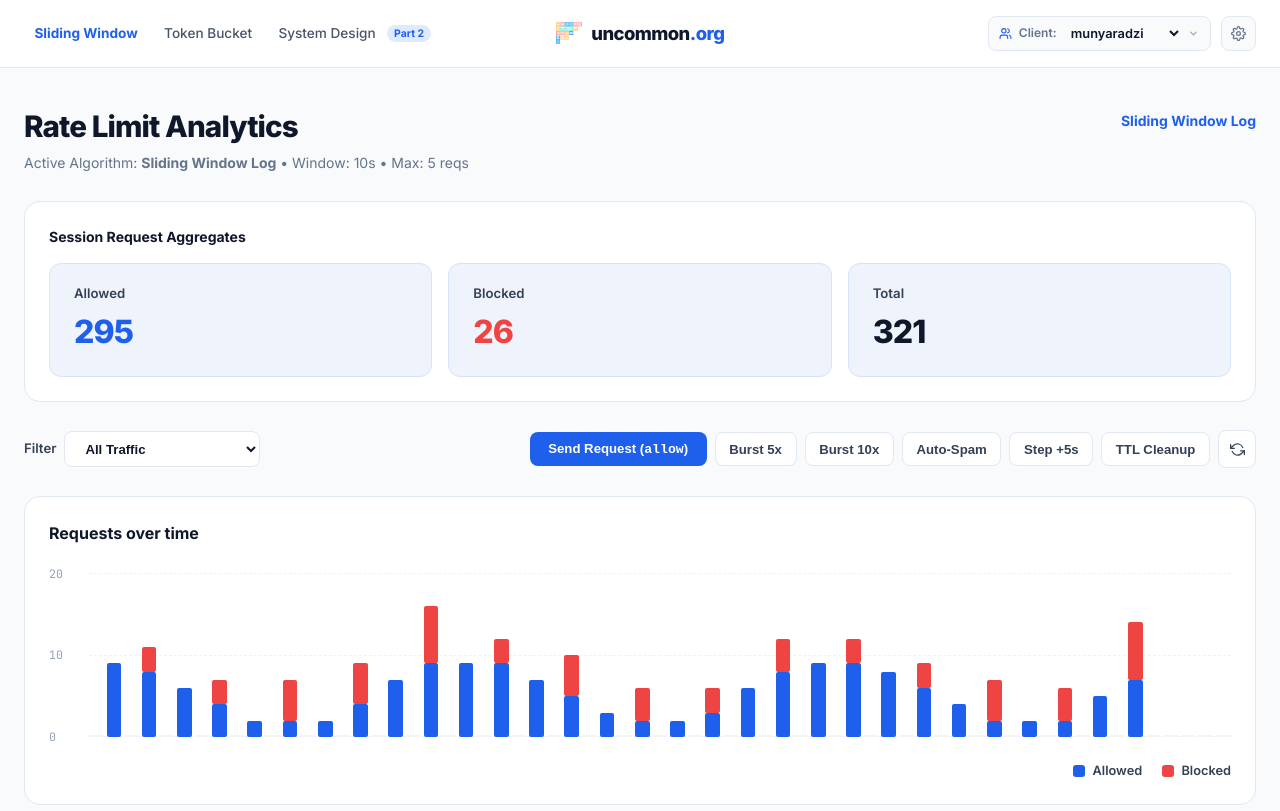
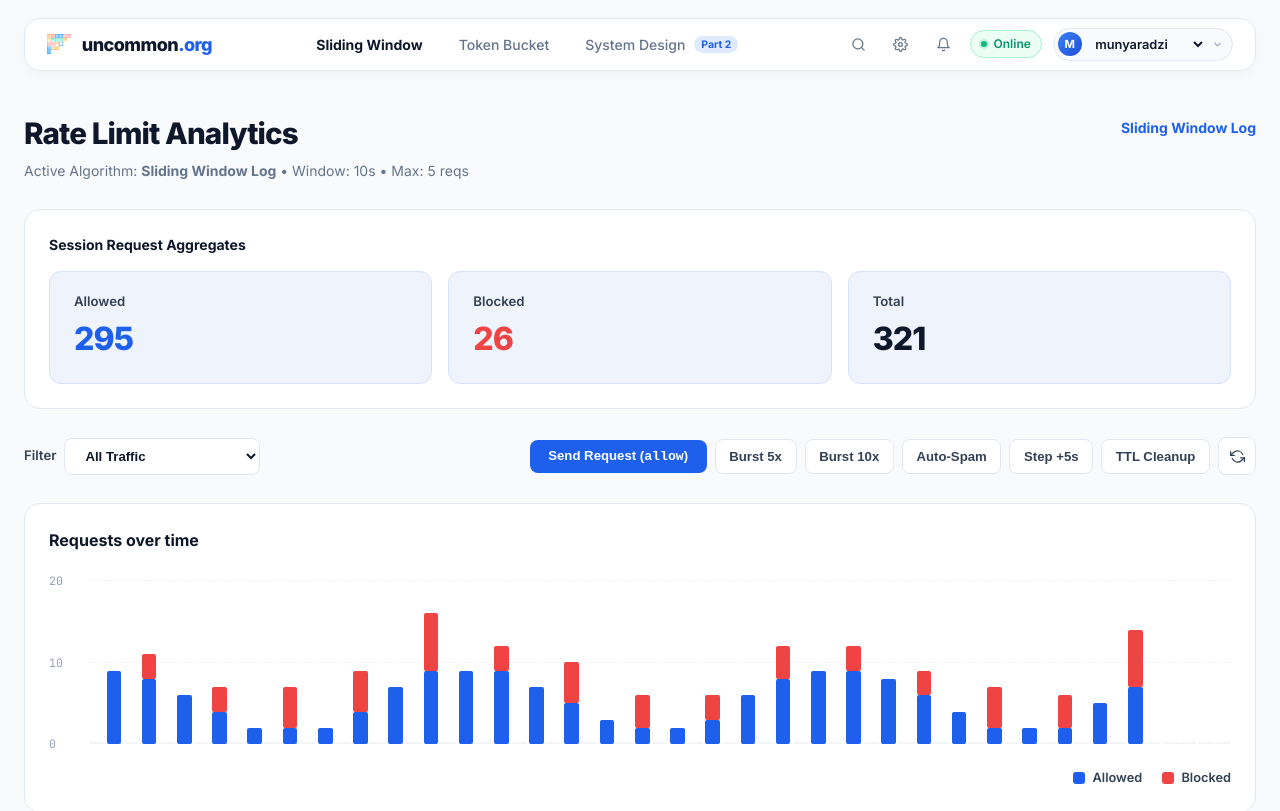
Before and after one commit to munyaradzichakwenya60-coder/uncommon-rate-limiter, a website built with Vite: page index.html in a window 1280 px wide. Shown: the top 811 px of the page. Built offline with nearby package versions, Linux system fonts and the light colour scheme.

Commit message:
update navbar to floating capsule layout

```diff
--- a/index.html
+++ b/index.html
@@ -13,24 +13,9 @@
     <div class="header-inner minimal-navbar-inner">
 
       <div class="minimal-nav-left">
-        <nav class="nav-links minimal-nav-links">
-          <button id="nav-sliding" class="nav-link minimal-nav-item active" title="Sliding Window Log Algorithm">
-            <span>Sliding Window</span>
-          </button>
-          <button id="nav-bucket" class="nav-link minimal-nav-item" title="Token Bucket Algorithm">
-            <span>Token Bucket</span>
-          </button>
-          <button id="nav-sys-design" class="nav-link minimal-nav-item" title="Distributed System Design Architecture">
-            <span>System Design</span>
-            <span class="nav-badge-pill minimal-pill">Part 2</span>
-          </button>
-        </nav>
-      </div>
-
-      <div class="minimal-nav-center">
         <a href="#" class="minimal-brand-emblem" title="Uncommon Rate Limiter">
           <div class="minimal-brand-logo-box">
-            <svg width="26" height="22" viewBox="0 0 238 198" fill="none" xmlns="http://www.w3.org/2000/svg">
+            <svg width="24" height="20" viewBox="0 0 238 198" fill="none" xmlns="http://www.w3.org/2000/svg">
               <g id="Group 228">
                 <path fill-rule="evenodd" clip-rule="evenodd" d="M37.0619 157.828L0.000976563 157.828L0.000973323 120.767L37.0619 120.767L37.0619 157.828ZM4.15408 153.674L32.9082 153.674L32.9082 124.92L4.15408 124.92L4.15408 153.674ZM7.34888 151.118L9.26582 151.118L9.26582 127.156L7.34888 127.156L7.34888 151.118ZM14.3772 151.118L12.4602 151.118L12.4602 127.156L14.3772 127.156L14.3772 151.118ZM17.5726 151.118L19.4895 151.118L19.4895 127.156L17.5726 127.156L17.5726 151.118ZM24.6009 151.118L22.684 151.118L22.684 127.156L24.6009 127.156L24.6009 151.118ZM27.7963 151.118L29.7133 151.118L29.7133 127.156L27.7963 127.156L27.7963 151.118Z" fill="#0091FF"/>
                 <path fill-rule="evenodd" clip-rule="evenodd" d="M77.3174 40.2558L77.3174 77.3167L40.2565 77.3167L40.2565 40.2558L77.3174 40.2558ZM73.165 73.1641L73.165 44.41L44.4109 44.41L44.4109 73.1642L73.165 73.1641ZM70.6094 69.97L70.6094 68.0531L46.6476 68.0531L46.6476 69.97L70.6094 69.97ZM70.6091 62.9406L70.6091 64.8575L46.6473 64.8575L46.6473 62.9406L70.6091 62.9406ZM70.6091 59.7472L70.6091 57.8302L46.6473 57.8302L46.6473 59.7472L70.6091 59.7472ZM70.6091 52.7179L70.6091 54.6348L46.6473 54.6348L46.6473 52.7179L70.6091 52.7179ZM70.6091 49.5222L70.6091 47.6053L46.6473 47.6053L46.6473 49.5222L70.6091 49.5222Z" fill="#49E0C6"/>
@@ -53,15 +38,50 @@
         </a>
       </div>
 
+      <div class="minimal-nav-center">
+        <nav class="nav-links minimal-nav-links">
+          <button id="nav-sliding" class="nav-link minimal-nav-item active" title="Sliding Window Log Algorithm">
+            <span>Sliding Window</span>
+          </button>
+          <button id="nav-bucket" class="nav-link minimal-nav-item" title="Token Bucket Algorithm">
+            <span>Token Bucket</span>
+          </button>
+          <button id="nav-sys-design" class="nav-link minimal-nav-item" title="Distributed System Design Architecture">
+            <span>System Design</span>
+            <span class="nav-badge-pill minimal-pill">Part 2</span>
+          </button>
+        </nav>
+      </div>
+
       <div class="minimal-nav-right">
+        <button id="nav-btn-search" class="nav-icon-btn" title="Search Audit Stream">
+          <svg width="15" height="15" viewBox="0 0 24 24" fill="none" stroke="currentColor" stroke-width="2" stroke-linecap="round" stroke-linejoin="round">
+            <circle cx="11" cy="11" r="8"></circle>
+            <line x1="21" y1="21" x2="16.65" y2="16.65"></line>
+          </svg>
+        </button>
+
+        <button id="btn-open-settings" class="nav-icon-btn" title="Configure Rate Limiting Parameters">
+          <svg width="15" height="15" viewBox="0 0 24 24" fill="none" stroke="currentColor" stroke-width="2" stroke-linecap="round" stroke-linejoin="round">
+            <circle cx="12" cy="12" r="3"></circle>
+            <path d="M19.4 15a1.65 1.65 0 0 0 .33 1.82l.06.06a2 2 0 0 1 0 2.83 2 2 0 0 1-2.83 0l-.06-.06a1.65 1.65 0 0 0-1.82-.33 1.65 1.65 0 0 0-1 1.51V21a2 2 0 0 1-2 2 2 2 0 0 1-2-2v-.09A1.65 1.65 0 0 0 9 19.4a1.65 1.65 0 0 0-1.82.33l-.06.06a2 2 0 0 1-2.83 0 2 2 0 0 1 0-2.83l.06-.06a1.65 1.65 0 0 0 .33-1.82 1.65 1.65 0 0 0-1.51-1H3a2 2 0 0 1-2-2 2 2 0 0 1 2-2h.09A1.65 1.65 0 0 0 4.6 9a1.65 1.65 0 0 0-.33-1.82l-.06-.06a2 2 0 0 1 0-2.83 2 2 0 0 1 2.83 0l.06.06a1.65 1.65 0 0 0 1.82.33H9a1.65 1.65 0 0 0 1-1.51V3a2 2 0 0 1 2-2 2 2 0 0 1 2 2v.09a1.65 1.65 0 0 0 1 1.51 1.65 1.65 0 0 0 1.82-.33l.06-.06a2 2 0 0 1 2.83 0 2 2 0 0 1 0 2.83l-.06.06a1.65 1.65 0 0 0-.33 1.82V9a1.65 1.65 0 0 0 1.51 1H21a2 2 0 0 1 2 2 2 2 0 0 1-2 2h-.09a1.65 1.65 0 0 0-1.51 1z"></path>
+          </svg>
+        </button>
+
+        <button id="nav-btn-bell" class="nav-icon-btn" title="System Alerts & Status">
+          <svg width="15" height="15" viewBox="0 0 24 24" fill="none" stroke="currentColor" stroke-width="2" stroke-linecap="round" stroke-linejoin="round">
+            <path d="M18 8A6 6 0 0 0 6 8c0 7-3 9-3 9h18s-3-2-3-9"></path>
+            <path d="M13.73 21a2 2 0 0 1-3.46 0"></path>
+          </svg>
+        </button>
+
+        <div class="nav-status-pill" title="Engine Cluster Status">
+          <span class="nav-status-dot"></span>
+          <span>Online</span>
+        </div>
+
         <div class="team-switcher minimal-team-switcher" title="Active Client Tenant Context">
-          <svg class="team-switcher-icon" width="13" height="13" viewBox="0 0 24 24" fill="none" stroke="currentColor" stroke-width="2" stroke-linecap="round" stroke-linejoin="round">
-            <path d="M16 21v-2a4 4 0 0 0-4-4H6a4 4 0 0 0-4 4v2"></path>
-            <circle cx="9" cy="7" r="4"></circle>
-            <path d="M22 21v-2a4 4 0 0 0-3-3.87"></path>
-            <path d="M16 3.13a4 4 0 0 1 0 7.75"></path>
-          </svg>
-          <span class="team-switcher-label">Client:</span>
+          <div class="minimal-user-avatar" title="Munyaradzi (Admin)">M</div>
           <select id="team-select" class="team-switcher-select minimal-select">
             <option value="munyaradzi">munyaradzi</option>
             <option value="mac">mac</option>
@@ -73,13 +93,6 @@
             <polyline points="6 9 12 15 18 9"></polyline>
           </svg>
         </div>
-
-        <button id="btn-open-settings" class="icon-button minimal-icon-button" title="Configure Rate Limiting Parameters">
-          <svg width="15" height="15" viewBox="0 0 24 24" fill="none" stroke="currentColor" stroke-width="2" stroke-linecap="round" stroke-linejoin="round">
-            <circle cx="12" cy="12" r="3"></circle>
-            <path d="M19.4 15a1.65 1.65 0 0 0 .33 1.82l.06.06a2 2 0 0 1 0 2.83 2 2 0 0 1-2.83 0l-.06-.06a1.65 1.65 0 0 0-1.82-.33 1.65 1.65 0 0 0-1 1.51V21a2 2 0 0 1-2 2 2 2 0 0 1-2-2v-.09A1.65 1.65 0 0 0 9 19.4a1.65 1.65 0 0 0-1.82.33l-.06.06a2 2 0 0 1-2.83 0 2 2 0 0 1 0-2.83l.06-.06a1.65 1.65 0 0 0 .33-1.82 1.65 1.65 0 0 0-1.51-1H3a2 2 0 0 1-2-2 2 2 0 0 1 2-2h.09A1.65 1.65 0 0 0 4.6 9a1.65 1.65 0 0 0-.33-1.82l-.06-.06a2 2 0 0 1 0-2.83 2 2 0 0 1 2.83 0l.06.06a1.65 1.65 0 0 0 1.82.33H9a1.65 1.65 0 0 0 1-1.51V3a2 2 0 0 1 2-2 2 2 0 0 1 2 2v.09a1.65 1.65 0 0 0 1 1.51 1.65 1.65 0 0 0 1.82-.33l.06-.06a2 2 0 0 1 2.83 0 2 2 0 0 1 0 2.83l-.06.06a1.65 1.65 0 0 0-.33 1.82V9a1.65 1.65 0 0 0 1.51 1H21a2 2 0 0 1 2 2 2 2 0 0 1-2 2h-.09a1.65 1.65 0 0 0-1.51 1z"></path>
-          </svg>
-        </button>
       </div>
 
     </div>
--- a/src/ui/styles.css
+++ b/src/ui/styles.css
@@ -63,107 +63,44 @@ body {
 }
 
 .upstash-header.minimal-navbar {
-  background: rgba(255, 255, 255, 0.94);
-  backdrop-filter: blur(16px);
-  -webkit-backdrop-filter: blur(16px);
+  background: transparent;
   color: var(--text-primary);
-  height: 68px;
-  display: flex;
-  align-items: center;
-  border-bottom: 1px solid #E2E8F0;
+  height: auto;
+  padding: 1.1rem 1.5rem 0.25rem 1.5rem;
   position: sticky;
   top: 0;
   z-index: 100;
+  border-bottom: none;
   box-shadow: none;
 }
 
 .minimal-navbar-inner {
-  max-width: 1280px;
+  max-width: 1240px;
   width: 100%;
   margin: 0 auto;
-  padding: 0 1.5rem;
+  padding: 0.6rem 1.4rem;
   display: flex;
   justify-content: space-between;
   align-items: center;
-  gap: 1.25rem;
+  gap: 1.5rem;
+  background: #FFFFFF;
+  border: 1px solid #E2E8F0;
+  border-radius: 16px;
+  box-shadow: 0 4px 20px -4px rgba(15, 23, 42, 0.05), 0 2px 6px -1px rgba(15, 23, 42, 0.02);
 }
 
 .minimal-nav-left {
   display: flex;
   align-items: center;
-  flex: 1;
-  justify-content: flex-start;
-}
-
-.minimal-nav-links {
-  display: flex;
-  align-items: center;
-  gap: 0.35rem;
-  background: transparent;
-  padding: 0;
-  border: none;
-}
-
-.minimal-nav-item {
-  color: #475569;
-  font-size: 0.85rem;
-  font-weight: 500;
-  text-decoration: none;
-  cursor: pointer;
-  background: transparent;
-  border: none;
-  padding: 0.45rem 0.65rem;
-  border-radius: var(--radius-sm);
-  transition: color 0.15s ease;
-  display: inline-flex;
-  align-items: center;
-  gap: 0.5rem;
-  font-family: var(--font-sans);
-  position: relative;
-}
-
-.minimal-nav-item:hover {
-  color: var(--uncommon-blue);
-  background: transparent;
-}
-
-.minimal-nav-item.active {
-  background: transparent;
-  color: var(--uncommon-blue);
-  font-weight: 700;
-  border: none;
-  box-shadow: none;
-}
-
-.minimal-nav-item.active:hover {
-  background: transparent;
-  color: var(--uncommon-blue);
-}
-
-
-.minimal-pill {
-  font-size: 0.65rem;
-  font-weight: 700;
-  padding: 0.12rem 0.45rem;
-  border-radius: 9999px;
-  background: #E0EAFF;
-  color: var(--uncommon-blue);
-  margin-left: 0.2rem;
-}
-
-.minimal-nav-center {
-  display: flex;
-  align-items: center;
-  justify-content: center;
-  flex-shrink: 0;
+  flex: 0 0 auto;
 }
 
 .minimal-brand-emblem {
   display: inline-flex;
   align-items: center;
-  gap: 0.6rem;
+  gap: 0.65rem;
   text-decoration: none;
-  padding: 0.25rem 0.4rem;
+  padding: 0;
   background: transparent;
   border: none;
   transition: opacity 0.2s ease;
@@ -183,7 +120,7 @@ body {
 
 .minimal-brand-text {
   font-weight: 800;
-  font-size: 1.15rem;
+  font-size: 1.125rem;
   letter-spacing: -0.03em;
   color: #0F172A;
   display: flex;
@@ -195,23 +132,140 @@ body {
   font-weight: 800;
 }
 
+.minimal-nav-center {
+  display: flex;
+  align-items: center;
+  justify-content: center;
+  flex: 1;
+}
+
+.minimal-nav-links {
+  display: flex;
+  align-items: center;
+  gap: 1.75rem;
+  background: transparent;
+  padding: 0;
+  border: none;
+}
+
+.minimal-nav-item {
+  color: #64748B;
+  font-size: 0.875rem;
+  font-weight: 500;
+  text-decoration: none;
+  cursor: pointer;
+  background: transparent;
+  border: none;
+  padding: 0.35rem 0.25rem;
+  border-radius: var(--radius-sm);
+  transition: all 0.15s ease;
+  display: inline-flex;
+  align-items: center;
+  gap: 0.35rem;
+  font-family: var(--font-sans);
+  position: relative;
+}
+
+.minimal-nav-item:hover {
+  color: #0F172A;
+  background: transparent;
+}
+
+.minimal-nav-item.active {
+  background: transparent;
+  color: #0F172A;
+  font-weight: 700;
+  border: none;
+  box-shadow: none;
+}
+
+.minimal-nav-item.active:hover {
+  background: transparent;
+  color: #0F172A;
+}
+
+.minimal-pill {
+  font-size: 0.65rem;
+  font-weight: 700;
+  padding: 0.12rem 0.45rem;
+  border-radius: 9999px;
+  background: #E0EAFF;
+  color: var(--uncommon-blue);
+  margin-left: 0.2rem;
+}
+
 .minimal-nav-right {
   display: flex;
   align-items: center;
   gap: 0.65rem;
-  flex: 1;
+  flex: 0 0 auto;
   justify-content: flex-end;
+}
+
+.nav-icon-btn {
+  background: transparent;
+  border: none;
+  color: #64748B;
+  width: 32px;
+  height: 32px;
+  border-radius: 8px;
+  display: inline-flex;
+  align-items: center;
+  justify-content: center;
+  cursor: pointer;
+  transition: all 0.15s ease;
+}
+
+.nav-icon-btn:hover {
+  background: #F1F5F9;
+  color: #0F172A;
+}
+
+.nav-status-pill {
+  display: inline-flex;
+  align-items: center;
+  gap: 0.4rem;
+  background: #ECFDF5;
+  color: #059669;
+  font-size: 0.75rem;
+  font-weight: 600;
+  padding: 0.25rem 0.65rem;
+  border-radius: 9999px;
+  border: 1px solid #A7F3D0;
+  user-select: none;
+}
+
+.nav-status-dot {
+  width: 6px;
+  height: 6px;
+  border-radius: 50%;
+  background: #10B981;
+  box-shadow: 0 0 0 2px rgba(16, 185, 129, 0.2);
+}
+
+.minimal-user-avatar {
+  width: 24px;
+  height: 24px;
+  border-radius: 50%;
+  background: linear-gradient(135deg, #3B82F6 0%, #1D4ED8 100%);
+  color: #FFFFFF;
+  font-weight: 700;
+  font-size: 0.7rem;
+  display: flex;
+  align-items: center;
+  justify-content: center;
+  flex-shrink: 0;
 }
 
 .minimal-team-switcher {
   position: relative;
   display: flex;
   align-items: center;
-  gap: 0.4rem;
+  gap: 0.35rem;
   background: #F8FAFC;
   border: 1px solid #E2E8F0;
-  border-radius: 8px;
-  padding: 0.35rem 0.65rem;
+  border-radius: 9999px;
+  padding: 0.2rem 0.55rem 0.2rem 0.25rem;
   color: #334155;
   transition: all 0.2s ease;
   cursor: pointer;
```
Also changed, not shown: src/ui/app.ts (+15 -0 lines).
